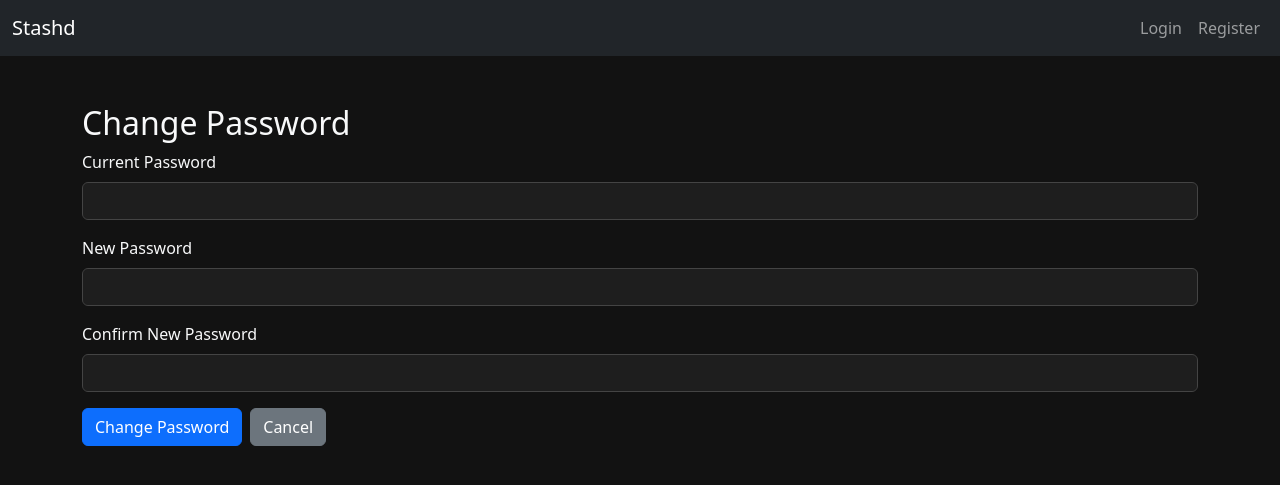
After one commit to madstercoder7/Stashd, a Flask app: page /change_password in a window 1280 px wide. The commit adds this page. Shown: the top 485 px of the page. Run offline with Flask 3, Linux system fonts and the light colour scheme; some libraries are stand-ins or nearby versions.

Commit message:
Added change password functionality

```diff
--- a/app.py
+++ b/app.py
@@ -79,6 +79,12 @@ class LoginForm(FlaskForm):
     username = StringField("Username", validators=[DataRequired()])
     password = PasswordField("Password", validators=[DataRequired()])
     submit = SubmitField("Login")
+
+class ChangePasswordForm(FlaskForm):
+    current_password = PasswordField("Current Password", validators=[DataRequired()])
+    new_password = PasswordField("New Password", validators=[DataRequired(), Length(min=6)])
+    confirm_password = PasswordField("Confirm New Password", validators=[DataRequired(), EqualTo("new_password")])
+    submit = SubmitField("Change Password")
 
 @app.route("/")
 def home():
@@ -341,5 +347,19 @@ def delete_transaction(tid):
     flash("Transaction deleted", "info")
     return redirect(url_for("dashboard"))
 
+@app.route("/change_password", methods=["GET", "POST"])
+def change_password():
+    form = ChangePasswordForm()
+    if form.validate_on_submit():
+        if bcrypt.check_password_hash(current_user.password, form.current_password.data):
+            hashed_pw = bcrypt.generate_password_hash(form.new_password.data).decode("utf-8")
+            current_user.password = hashed_pw
+            db.session.commit()
+            flash("Your password has been updated", "success")
+            return redirect(url_for("profile"))
+        else:
+            flash("Incorrect current password", "danger")
+    return render_template("change_password.html", form=form)
+
 if __name__ == "__main__":
     app.run(debug=True)
--- a/static/styles.css
+++ b/static/styles.css
@@ -20,8 +20,16 @@ html, body {
 
 .form-control, .form-select {
     background-color: #1e1e1e !important;
-    color: #f8f9fa;
+    color: #f8f9fa !important;
     border: 1px solid #444 !important;
+}
+
+.form-control::placeholder, .form-select::placeholder {
+    color: #cccccc !important;
+}
+
+.form-label {
+    color: #f8f9fa !important;
 }
 
 .form-control:focus, .form-select:focus {
--- /dev/null
+++ b/templates/change_password.html
@@ -0,0 +1,25 @@
+{% extends "layout.html" %}
+{% block title %}Change Password{% endblock %}
+
+{% block content %}
+<h2>Change Password</h2>
+<form method="post">
+    {{ form.hidden_tag() }}
+    <div class="mb-3">
+        {{ form.current_password.label(class="form-label") }}
+        {{ form.current_password(class="form-control") }}
+    </div>
+    <div class="mb-3">
+        {{ form.new_password.label(class="form-label") }}
+        {{ form.new_password(class="form-control") }}
+    </div>
+    <div class="mb-3">
+        {{ form.confirm_password.label(class="form-label") }}
+        {{ form.confirm_password(class="form-control") }}
+    </div>
+    <div class="d-flex flex-wrap gap-2 mt-3">
+        <button type="submit" class="btn btn-primary">Change Password</button>
+        <a href="{{ url_for('dashboard') }}" class="btn btn-secondary">Cancel</a>
+    </div>
+</form>
+{% endblock %}
--- a/templates/profile.html
+++ b/templates/profile.html
@@ -8,4 +8,5 @@
     <p><strong>Email:</strong> {{ user.email }}</p>
     <p><strong>Date Joined:</strong> {{ user.date_joined.strftime('%Y-%m-%d') }}</p>
 </div>
+<a href="{{ url_for('change_password') }}" class="btn btn-warning">Change Password</a>
 {% endblock %}
```
Also changed, not shown: instance/stashd.db.
